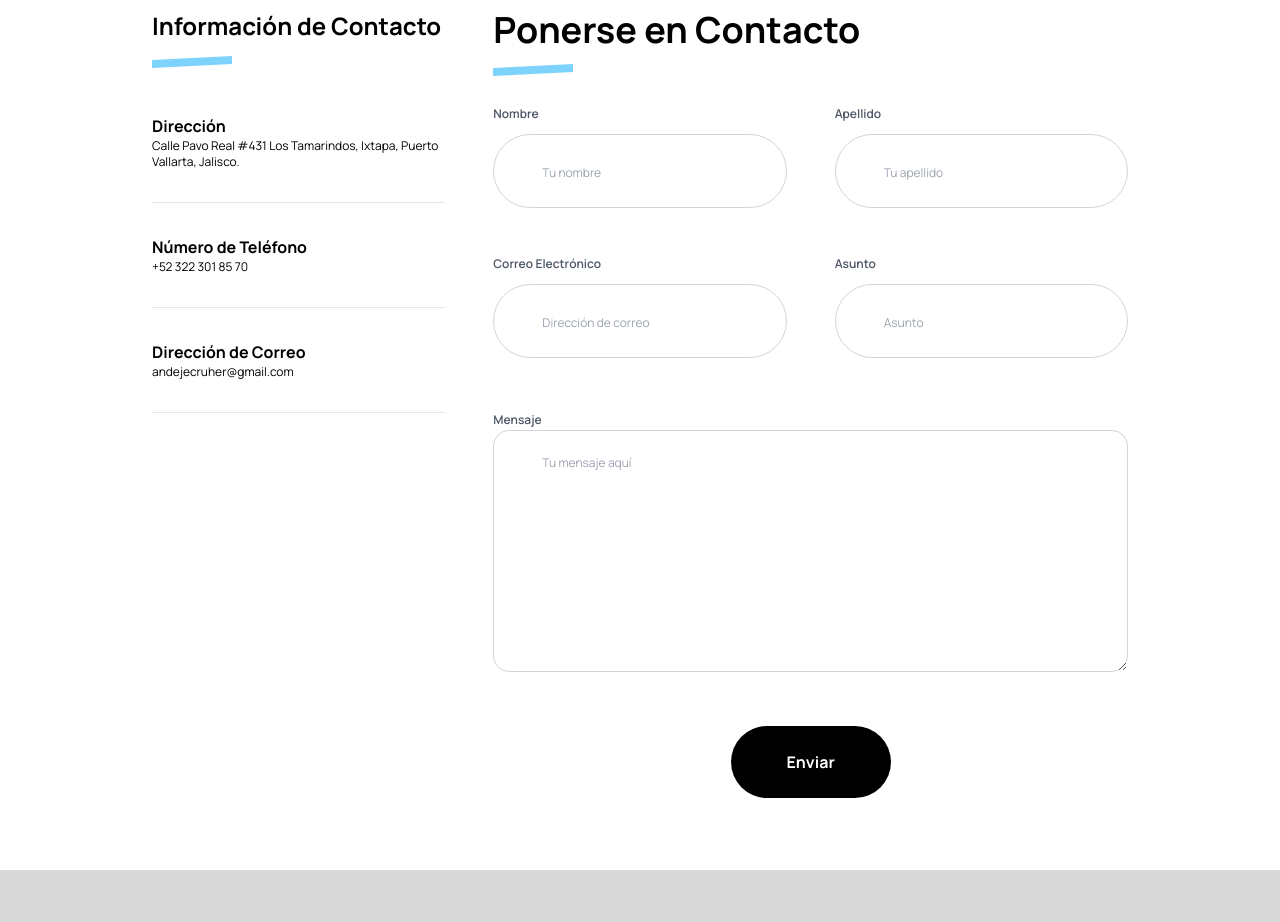
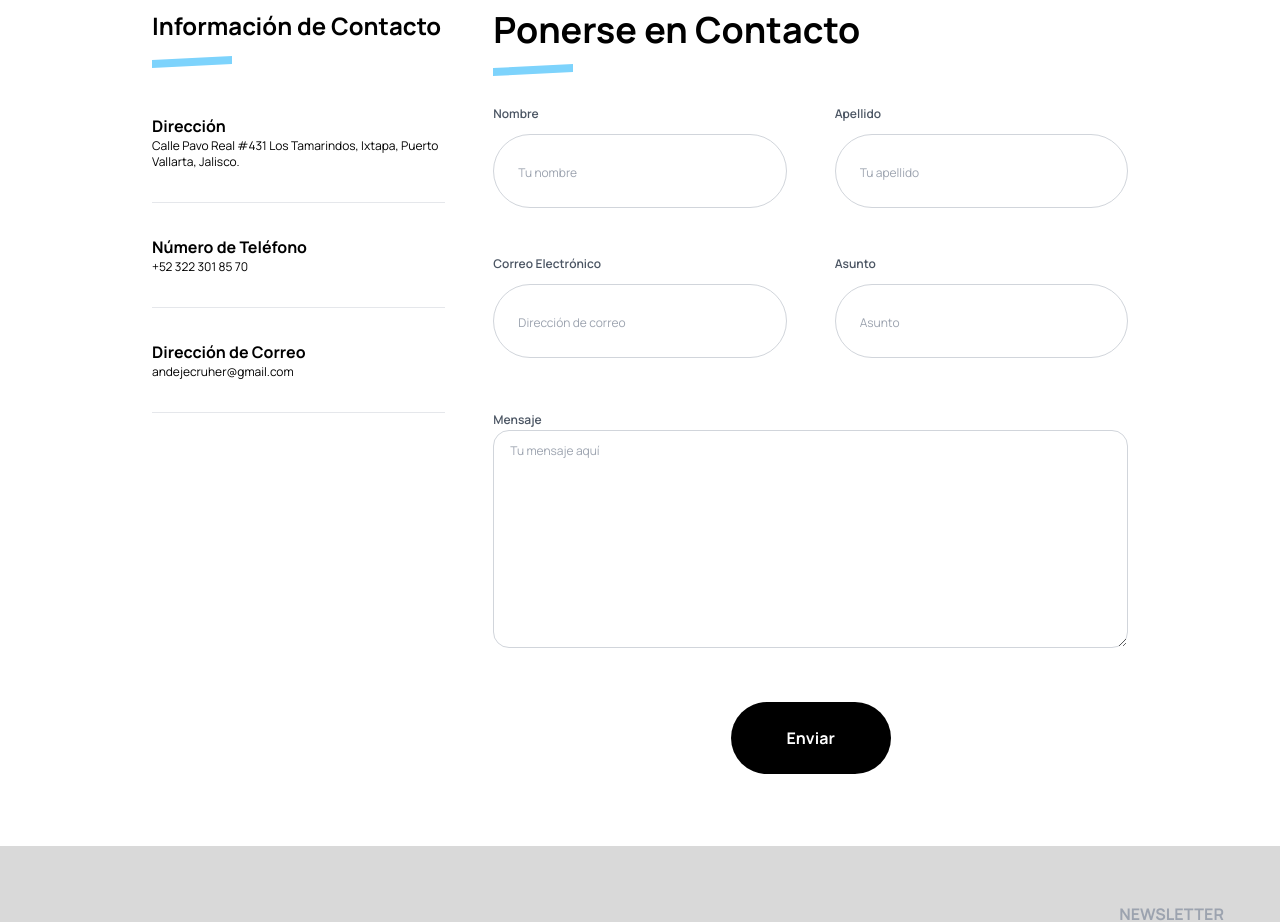
Before and after one commit to Andejecruher/SideProject, a React (Vite) app in the folder Frontend/: page /Blog in a window 1280 px wide. Shown: the part 5180-6102 px from the top of the page. Built offline with nearby package versions, Linux system fonts and the light colour scheme; a web font is replaced by a local one.

Commit message:
Actualizar estilos de campos de entrada en ContactForm

```diff
--- a/Frontend/src/components/ContactForm/ContactForm.jsx
+++ b/Frontend/src/components/ContactForm/ContactForm.jsx
@@ -101,7 +101,7 @@ const ContactForm = () => {
                     <label htmlFor="name" className="mb-2 text-xs font-semibold text-gray-600">Nombre</label>
                     <input
                       id="name"
-                      className="py-4 bg-white rounded-full px-6 placeholder:text-xs border border-gray-300 focus:border-blue-500 focus:outline-none"
+                      className="py-4 bg-white rounded-full px-4 placeholder:text-xs border border-gray-300 focus:border-blue-500 focus:outline-none"
                       name="name"
                       placeholder="Tu nombre"
                       value={formData.name}
@@ -112,7 +112,7 @@ const ContactForm = () => {
                     <label htmlFor="lastName" className="mb-2 text-xs font-semibold text-gray-600">Apellido</label>
                     <input
                       id="lastName"
-                      className="py-4 bg-white rounded-full px-6 placeholder:text-xs border border-gray-300 focus:border-blue-500 focus:outline-none"
+                      className="py-4 bg-white rounded-full px-4 placeholder:text-xs border border-gray-300 focus:border-blue-500 focus:outline-none"
                       name="lastName"
                       placeholder="Tu apellido"
                       value={formData.lastName}
@@ -125,7 +125,7 @@ const ContactForm = () => {
                     <label htmlFor="email" className="mb-2 text-xs font-semibold text-gray-600">Correo Electrónico</label>
                     <input
                       id="email"
-                      className="py-4 bg-white rounded-full px-6 placeholder:text-xs border border-gray-300 focus:border-blue-500 focus:outline-none"
+                      className="py-4 bg-white rounded-full px-4 placeholder:text-xs border border-gray-300 focus:border-blue-500 focus:outline-none"
                       name="email"
                       placeholder="Dirección de correo"
                       value={formData.email}
@@ -136,7 +136,7 @@ const ContactForm = () => {
                     <label htmlFor="subject" className="mb-2 text-xs font-semibold text-gray-600">Asunto</label>
                     <input
                       id="subject"
-                      className="py-4 bg-white rounded-full px-6 placeholder:text-xs border border-gray-300 focus:border-blue-500 focus:outline-none"
+                      className="py-4 bg-white rounded-full px-4 placeholder:text-xs border border-gray-300 focus:border-blue-500 focus:outline-none"
                       name="subject"
                       placeholder="Asunto"
                       value={formData.subject}
@@ -148,7 +148,7 @@ const ContactForm = () => {
                   <label htmlFor="message" className="mb-2 text-xs font-semibold text-gray-600">Mensaje</label>
                   <textarea
                     id="message"
-                    className="w-full bg-white rounded-2xl placeholder:text-xs px-6 py-4 border border-gray-300 focus:border-blue-500 focus:outline-none"
+                    className="w-full bg-white rounded-2xl placeholder:text-xs px-3 py-2 border border-gray-300 focus:border-blue-500 focus:outline-none"
                     name="message"
                     placeholder="Tu mensaje aquí"
                     value={formData.message}
```
